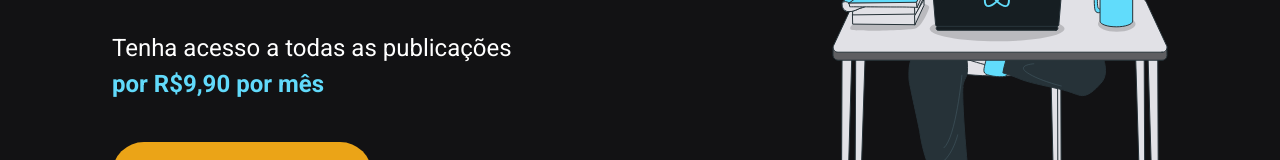
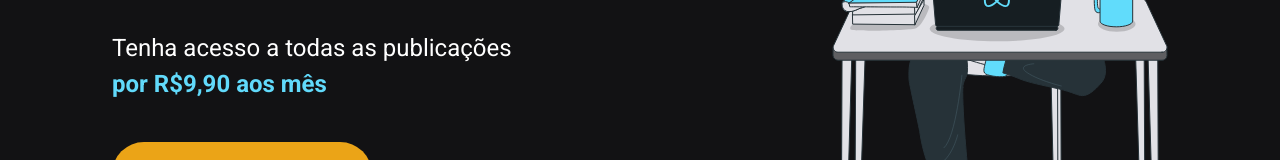
Before and after one commit to aiedafreitas/ignews, a Next.js app: page / in a window 1280 px wide. Shown: the part 440-600 px from the top of the page. Built offline with nearby package versions, Linux system fonts and the light colour scheme.

Commit message:
ajuste de texto

```diff
--- a/src/pages/index.tsx
+++ b/src/pages/index.tsx
@@ -16,7 +16,7 @@ export default function Home() {
           <h1>Estórias pra <span>brincar</span></h1>
           <p>
           Tenha acesso a todas as publicações<br />
-          <span>por R$9,90 por mês</span>
+          <span>por R$9,90 aos mês</span>
         </p>
         <SubscribeButton />
         </section>
```
